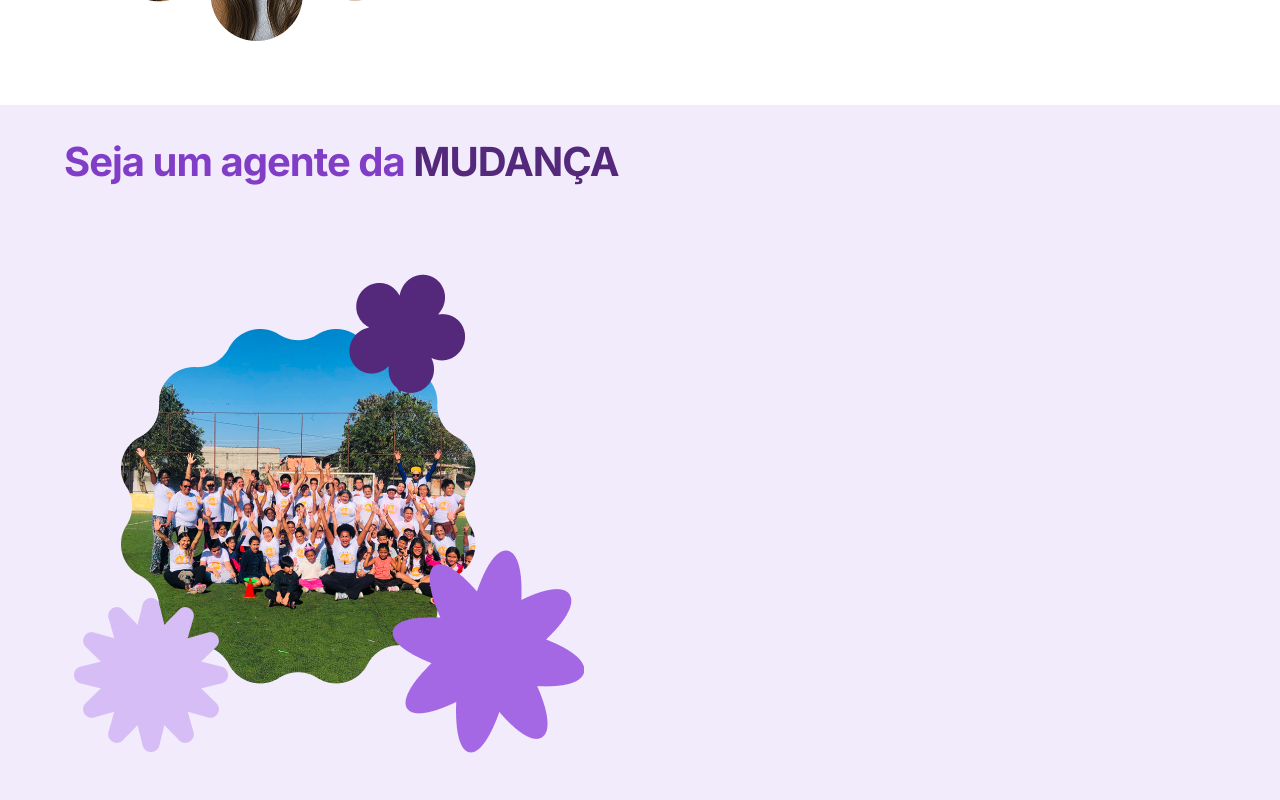
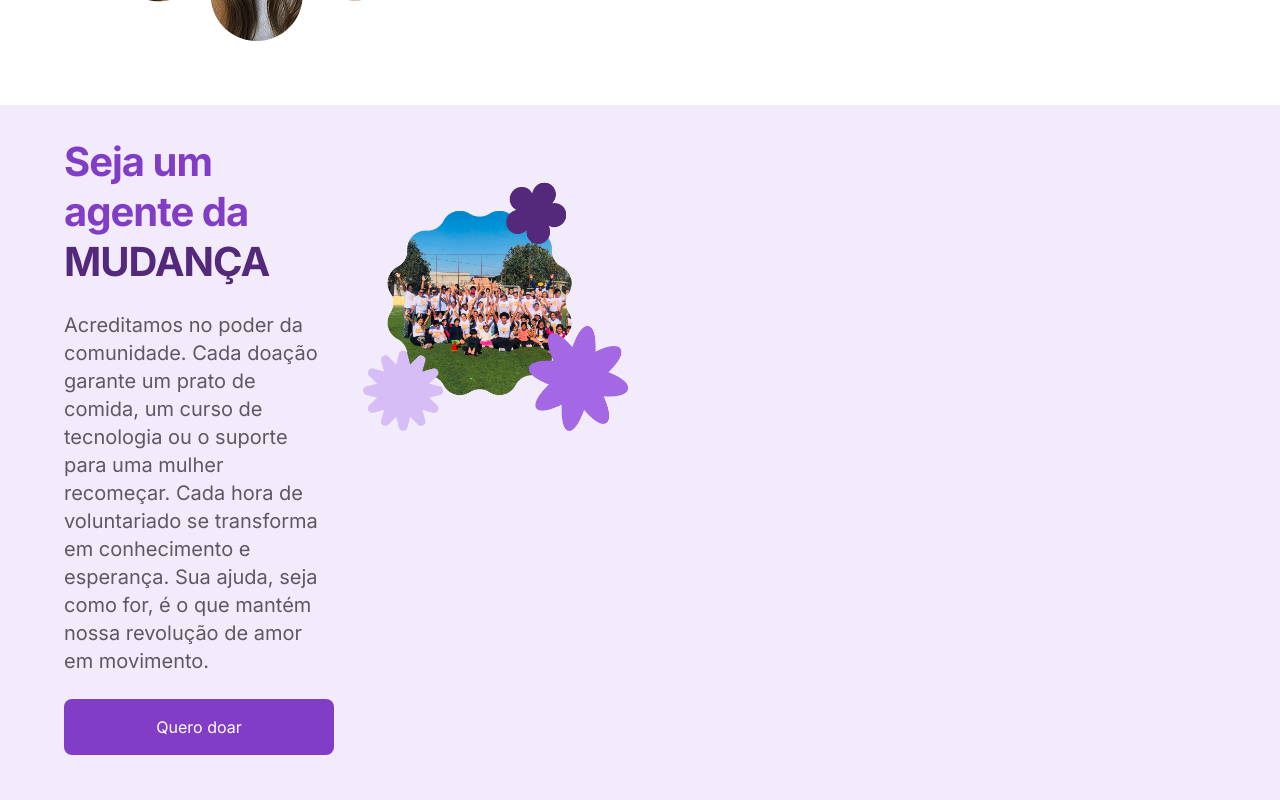
Before and after one commit to Projeto-FrontEnd-Fusion/Aceve-website-development, a Next.js app: page /sobre-nos in a window 1280 px wide. Shown: the part 2960-3760 px from the top of the page. Built offline with nearby package versions, Linux system fonts and the light colour scheme; a web font is replaced by a local one.

Commit message:
Revertendo os dois últimos commits

```diff
--- a/src/features/about-us/components/Changemaker.tsx
+++ b/src/features/about-us/components/Changemaker.tsx
@@ -5,12 +5,9 @@ import floralFrameImage from "@/assets/changemaker.png";
 export const Changemaker = () => {
   return (
     <section className="w-full bg-primary-200 px-4 py-8 tablet:px-8 desktop:px-16">
-      <div className="grid grid-rows-[auto_auto] grid-cols-1 min-md:gap-8 ">
-
-        <div className="row-start-2 desktop:row-start-1 flex flex-col items-center desktop:items-start min-md:gap-6">
-
-          <div>
-            <h2 className="font-inter font-bold text-2xl tablet:text-[2rem] desktop:text-[2.5rem] leading-tight tracking-tight text-center desktop:text-left">
+      <div className="grid grid-cols-1 gap-6 desktop:grid-cols-2 desktop:items-center">
+        <div className="grid desktop:grid-cols-2 gap-6 text-center desktop:text-left">
+          <h2 className="row-start-1 font-inter font-bold text-2xl tablet:text-[2rem] desktop:text-[2.5rem] leading-tight tracking-tight text-center desktop:text-left order-1">
             <span className="block tablet:inline text-primary-600">
               Seja um agente da{" "}
             </span>
@@ -18,17 +15,14 @@ export const Changemaker = () => {
               MUDANÇA
             </span>
           </h2>
-          </div>
-          <div className="row-start-1 desktop:row-start-1 flex justify-center desktop:justify-end">
 
           <Image
             src={floralFrameImage}
             alt="Imagem institucional decorada com moldura floral"
-              className="object-contain h-auto max-w-[18rem] tablet:max-w-[32rem] desktop:max-w-[50rem] transition-all duration-500"
+            className="object-cover h-auto max-w-full transition-all duration-500 row-start-2 desktop:row-start-1 desktop:col-start-2 desktop:row-span-4"
           />
-          </div>
-          <div className="flex flex-col gap-8 items-center">
-            <p className="font-inter text-base tablet:text-lg desktop:text-xl leading-relaxed text-grey-600 min-md:text-center desktop:text-left max-w-full">
+
+          <p className="desktop:col-start-1 font-inter text-base tablet:text-lg desktop:text-xl leading-relaxed text-grey-600 text-left max-w-full order-3 desktop:order-1">
             Acreditamos no poder da comunidade. Cada doação garante um prato de
             comida, um curso de tecnologia ou o suporte para uma mulher
             recomeçar. Cada hora de voluntariado se transforma em conhecimento e
@@ -36,6 +30,7 @@ export const Changemaker = () => {
             de amor em movimento.
           </p>
 
+          <div className="desktop:col-start-1 w-full flex justify-center tablet:justify-center desktop:justify-start max-w-full order-4">
             <GlobalLink
               href="/quero-doar"
               variant="primary"
@@ -44,9 +39,7 @@ export const Changemaker = () => {
               Quero doar
             </GlobalLink>
           </div>
-
         </div>
-
       </div>
     </section>
   );
```
Lines whose indentation alone changed are shown as unchanged.
